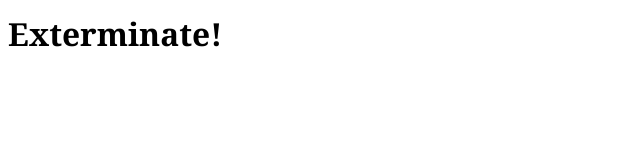
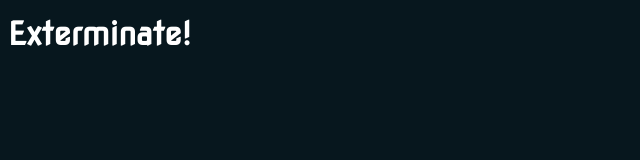
Before and after one commit to kaylinenright/dsn1676-week-1-review, a plain HTML site: page index.html in a window 1280 px wide. Shown: the whole page, without its empty margins (0-640 px from the left). Drawn offline with Linux system fonts and the light colour scheme.

Commit message:
added basic grid template, colours, and fonts

```diff
--- a/css/main.css
+++ b/css/main.css
@@ -15,6 +15,9 @@ html {
     -ms-text-size-adjust: 100%;
     -webkit-text-size-adjust: 100%;
     text-size-adjust: 100%;
+
+    background-color: #07171E;
+    color: #fff;
 }
 
 *, *::before, *::after {
--- a/css/type.css
+++ b/css/type.css
@@ -1,5 +1,5 @@
 html {
-  font: normal 100%/1.5 Georgia,serif;
+  font: normal 100%/1.5 "Nova Square", sans-serif;
 }
 
 @media only screen and (min-width: 60em) {
--- a/index.html
+++ b/index.html
@@ -4,14 +4,49 @@
     <meta charaset="utf-8">
     <title>Exterminate!</title>
     <meta name="viewport" content="width=device-width,initial-scale=1">
+    <link href='http://fonts.googleapis.com/css?family=Nova+Square' rel='stylesheet' type='text/css'>
     <link href="css/grid.css" rel="stylesheet">
     <link href="css/type.css" rel="stylesheet">
     <link href="css/main.css" rel="stylesheet">
 </head>
 <body>
 
-<h1>Exterminate!</h1>
+<header>
+    <h1>Exterminate!</h1>
+</header>
 
+<main class="grid">
+
+    <div class="unit unit-xs-1 unit-s-1 unit-m-1-3 unit-l-1-4">
+
+    </div>
+
+
+
+
+
+
+    <div class="unit unit-xs-1 unit-s-1 unit-m-2-3 unit-l-3-4">
+
+        <div class="grid">
+        <div class="unit">
+            <img src="" alt="">
+       </div>
+
+           <div class="unit">
+               <img src="" alt="">
+        </div>
+        </div>
+
+
+    </div>
+
+
+
+
+
+
+</main>
 
 
 
```
